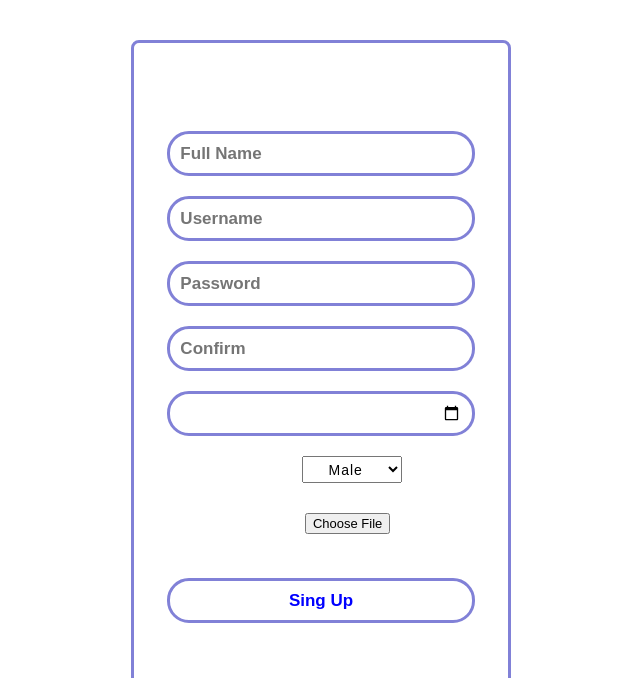
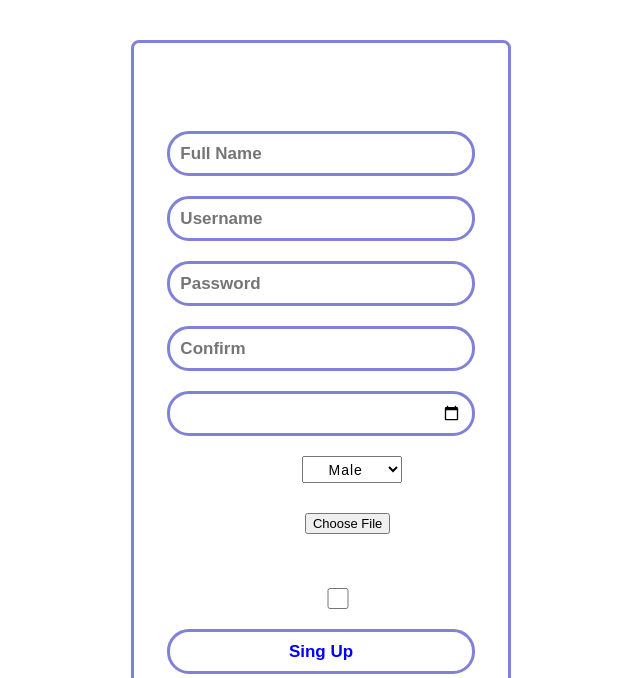
Before and after one commit to Avijit200318/vaultofcodes-3, a plain HTML site: page index.html in a window 1280 px wide. Shown: the top 678 px of the page, without its empty margins (319-959 px from the left). Drawn offline with Linux system fonts and the light colour scheme.

Commit message:
Update index.html

```diff
--- a/index.html
+++ b/index.html
@@ -48,6 +48,10 @@
                     <label for="profilePic">Profile Picture:</label>
                     <input type="file" id="profilePic">
                 </div>
+                <div id="profilePicBox" class="inputBox space">
+                    <label id="labelCheck" for="infoCheck">Terms and Conditions</label>
+                    <input id="infoCheck" type="checkbox">
+                </div>
                 <div class="inputBox">
                     <input id="submit" type="submit" value="Sing Up">
                 </div>
```
